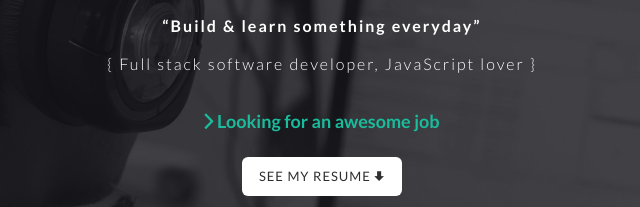
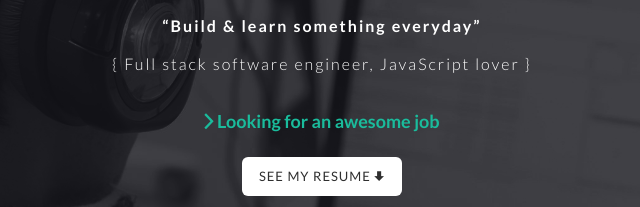
Before and after one commit to Orbmancer/damien-bry, a plain HTML site: page index.html in a window 1280 px wide. Shown: the part 386-593 px from the top of the page, 318-958 px from the left. Drawn offline with Linux system fonts and the light colour scheme; files whose address does not match are found by name.

Commit message:
style(main): wording

```diff
--- a/index.html
+++ b/index.html
@@ -6,7 +6,7 @@
     <meta name="viewport" content="width=device-width, initial-scale=1">
     <meta name="description" content="Damien BRY: professional portfolio">
     <meta name="author" content="Damien BRY">
-    <meta name="keywords" content="bry,damien,full,stack,developper,backend,frontend,nodejs,react,angularjs,express,sails,hapi">
+    <meta name="keywords" content="bry,damien,full,stack,engineer,developper,backend,frontend,nodejs,react,angularjs,express,sails,hapi">
     <link rel="icon" href="assets/img/favicon.ico">
 
     <title>Damien BRY</title>
@@ -48,7 +48,7 @@
       <h1>Damien Bry</h1>
       <hr class="aligncenter">
       <h3><b>“Build & learn something everyday”</b></h3>
-      <h3>{ Full stack software developer, JavaScript lover }</h3>
+      <h3>{ Full stack software engineer, JavaScript lover }</h3>
       <br/>
       <a href="#detail"><h4><i class="ion-chevron-right"></i> <b>Looking for an awesome job</b></h4></a>
       <p><a href="./Resume_Damien-BRY.pdf" target="_blank"><button class="btn btn-lg btn-white btn-design">See my Resume <i class="ion-arrow-down-a"></i></button></a></p>
```
